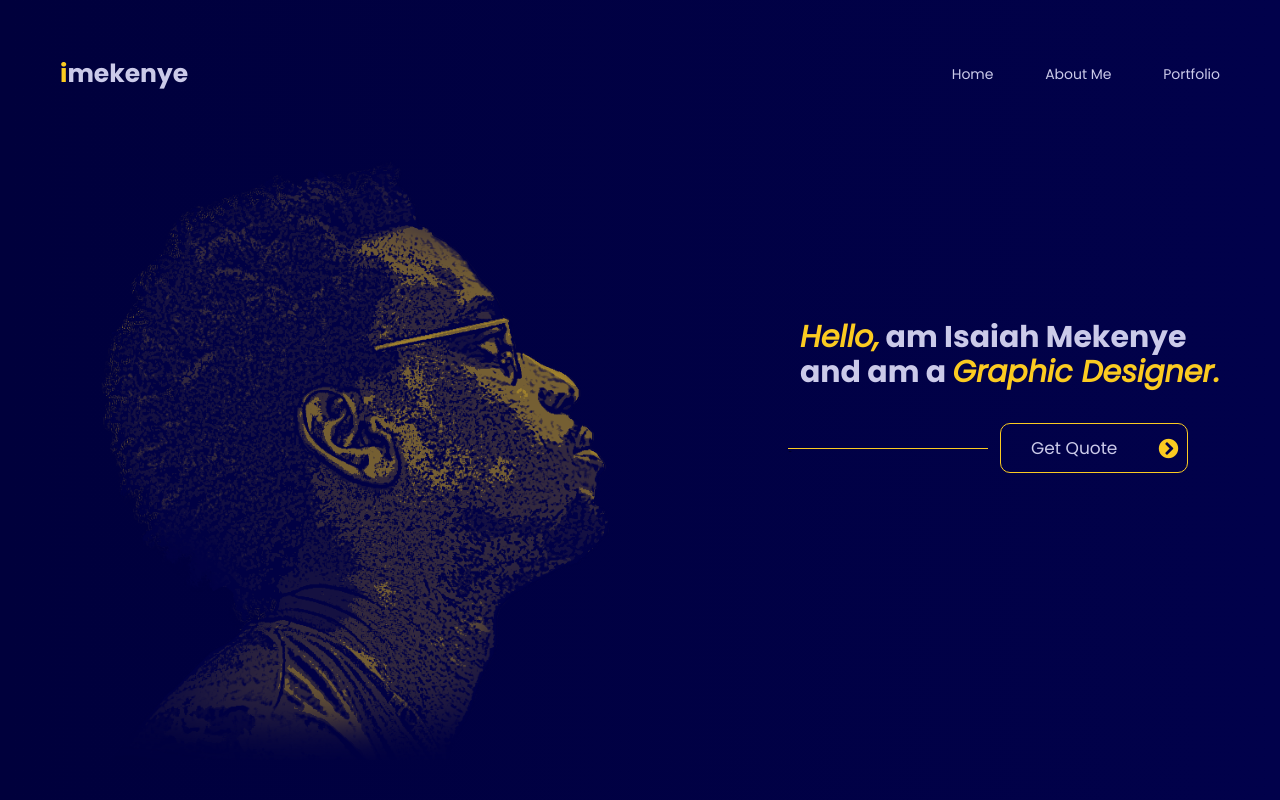
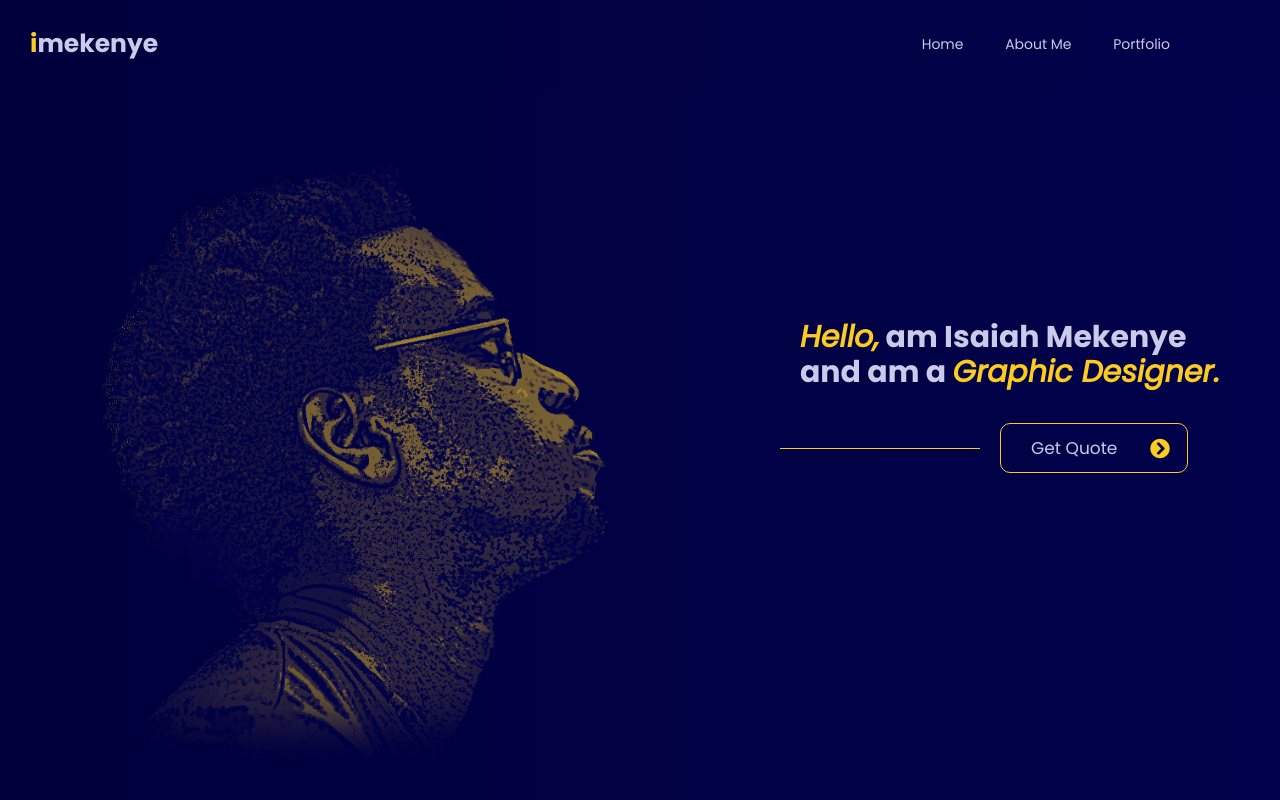
Before and after one commit to imekenye/Portfolio-Landing-Page, a plain HTML site: page index.html in a window 1280 px wide. Shown: the top 800 px of the page. Drawn offline with Linux system fonts and the light colour scheme.

Commit message:
Add/style fixed  navigation

```diff
--- a/css/style.css
+++ b/css/style.css
@@ -33,23 +33,35 @@ header {
 /* navigation */
 
 .row {
-    padding: 6rem;
+    background: linear-gradient(90deg, rgba(0,0,60,1) 0%, rgba(1,1,75,1) 100%);
+    width: 100%;
+    margin: auto;
+    position: fixed;
+    padding: 3rem;
+    display: inline;
+    z-index: 999;
+
 }
 
 .main-nav {
+    margin-right: 14rem;
     float: right;
     list-style: none;
 }
 
 .main-nav li {
     display: inline-block;
-    margin-left: 5rem;
+    margin-left: 4rem;
     font-size: 1.4rem;
 }
 
 .main-nav li a {
     color: #CBCAE9;
     text-decoration: none;
+}
+.main-nav li a:hover {
+    color: #FBCB21;
+    transition: all .3s;
 }
 
 /* end of navigation */
@@ -74,6 +86,7 @@ header {
     font-size:3rem;
 }
 .quote-btn {
+    width: 20rem;
     margin-top: 3rem;
     position: absolute;
     left: 20rem;
@@ -99,13 +112,13 @@ header {
     width:20rem;
     position: absolute;
     bottom: 1rem;
-    right: 20rem;
+    right: 22rem;
 }
 .fas {
     color: #FBCB21;
     font-size: 2rem;
     position: absolute;
-    right: 1rem;
+    right: 3rem;
     top: 0rem;
 }
 /* end of hero image/text */
```
